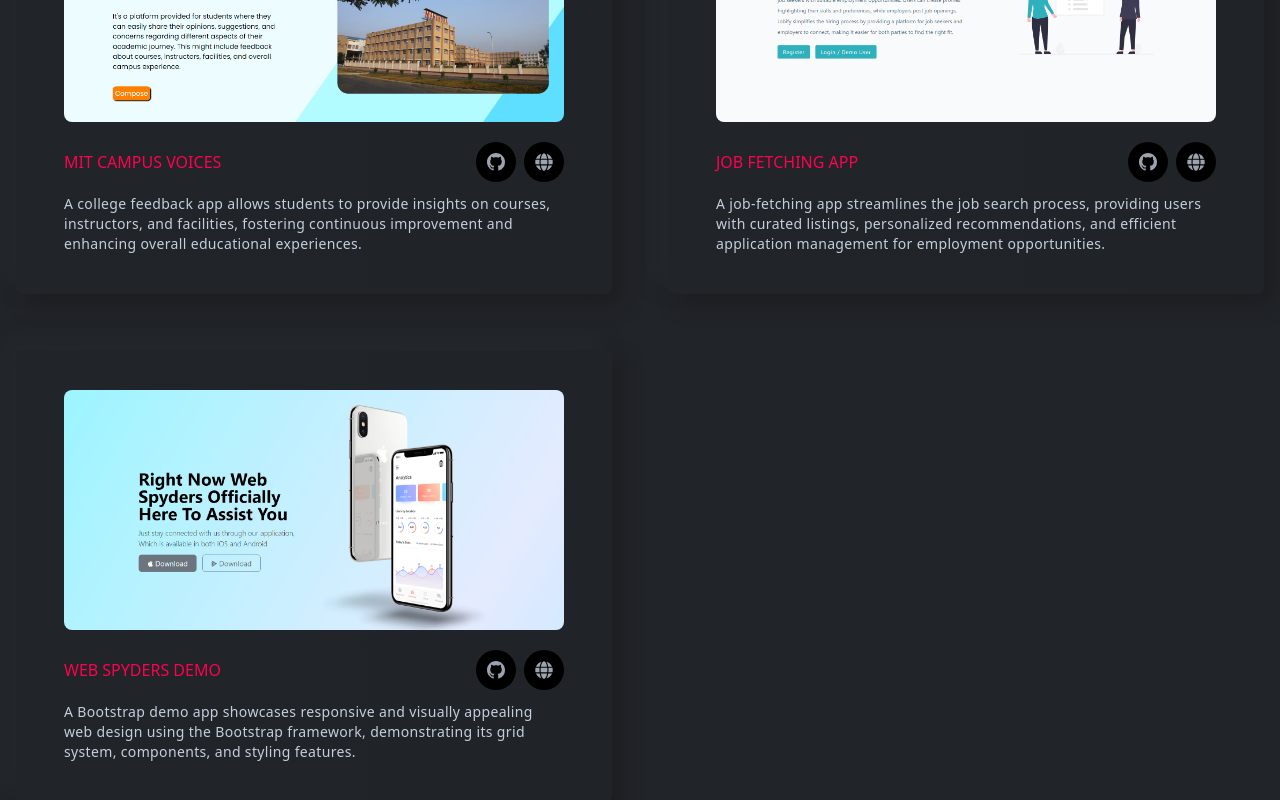
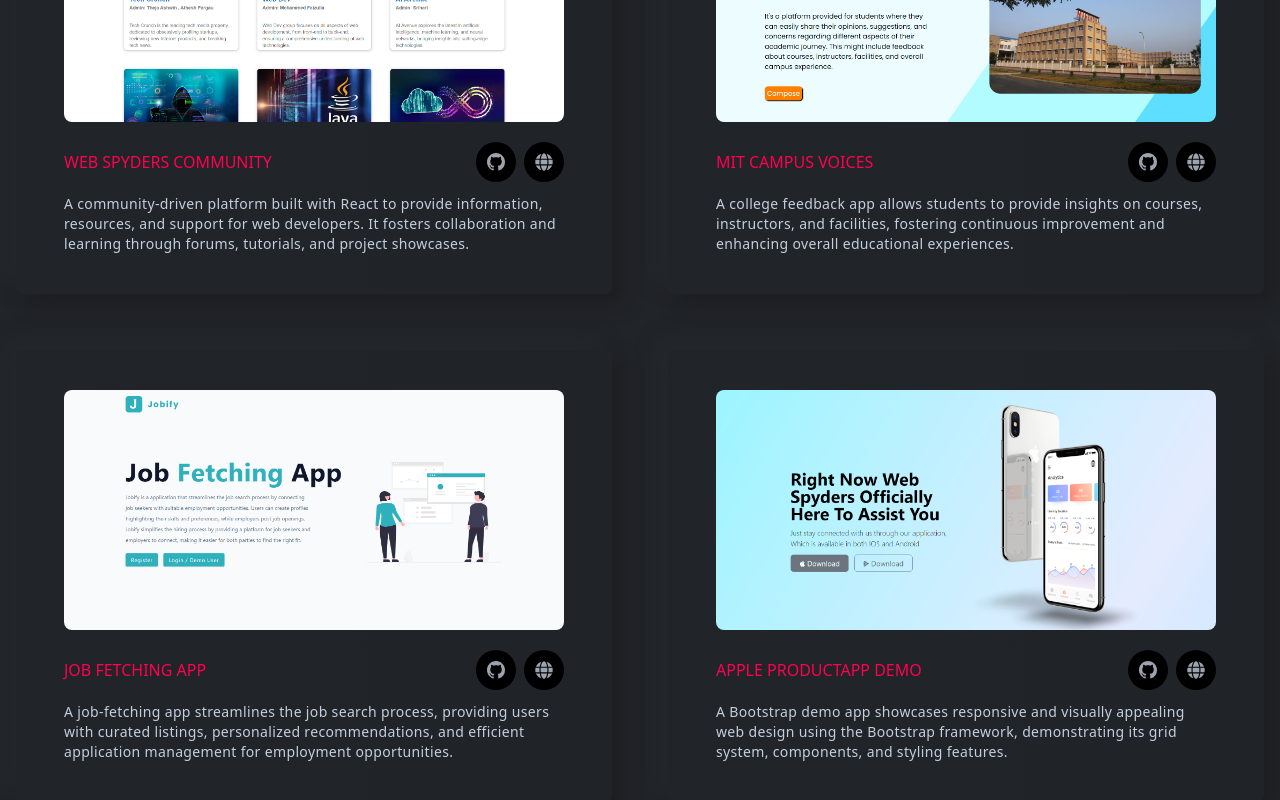
Before and after one commit to MdFaizu18/React_Portfolio, a React (Create React App) app: page / in a window 1280 px wide. Shown: the part 2404-3204 px from the top of the page. Built offline with nearby package versions, Linux system fonts and the light colour scheme.

Commit message:
updated project 06

```diff
--- a/src/components/projects/Projects.js
+++ b/src/components/projects/Projects.js
@@ -7,6 +7,7 @@ import img02 from '../../assets/images/project2.png';
 import img03 from '../../assets/images/project03.png';
 import img04 from '../../assets/images/project04.png';
 import img05 from '../../assets/images/project05.png';
+import img06 from '../../assets/images/project06.png';
 
 const Projects = () => {
   return (
@@ -36,7 +37,13 @@ const Projects = () => {
           alt='https://github.com/MdFaizu18/BuggyApp'
           alt2='https://buggy-app.onrender.com/'
         />
-
+        <ProjectsCard
+          title="Web Spyders Community"
+          des="A community-driven platform built with React to provide information, resources, and support for web developers. It fosters collaboration and learning through forums, tutorials, and project showcases."
+          src={img06}
+          alt='https://github.com/MdFaizu18/webspyderscommunity'
+          alt2='https://webspyderscommunity-xofl.onrender.com/'
+        />
 
         <ProjectsCard
           title="MIT CAMPUS VOICES"
@@ -54,7 +61,7 @@ const Projects = () => {
           alt2='https://jobify-5ur5.onrender.com/'
         />
         <ProjectsCard
-          title="Web Spyders Demo"
+          title="Apple ProductApp Demo"
           des=" A Bootstrap demo app showcases responsive and visually appealing web design using the Bootstrap framework, demonstrating its grid system, components, and styling features."
           src={img03}
           alt='https://github.com/MdFaizu18/Web_Spyders_App'
@@ -62,13 +69,6 @@ const Projects = () => {
         />
 
 
-        {/*
-        <ProjectsCard
-          title="Chatting App"
-          des=" Lorem, ipsum dolor sit amet consectetur adipisicing elit.
-              Explicabo quibusdam voluptate sapiente voluptatibus harum quidem!"
-          src={projectTwo}
-        /> */}
       </div>
     </section>
   );
```
Also changed, not shown: src/assets/images/project06.png (added).
